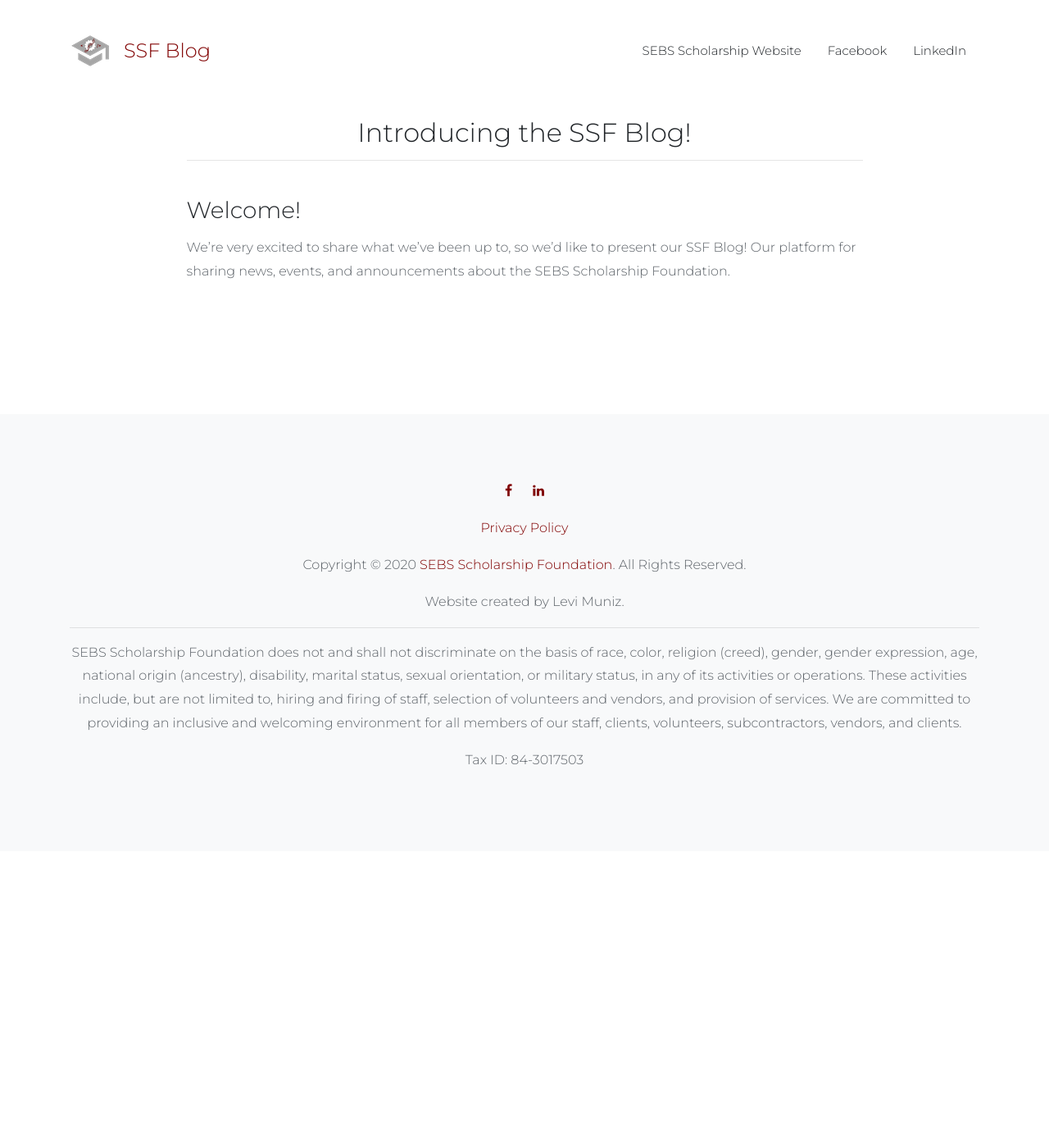
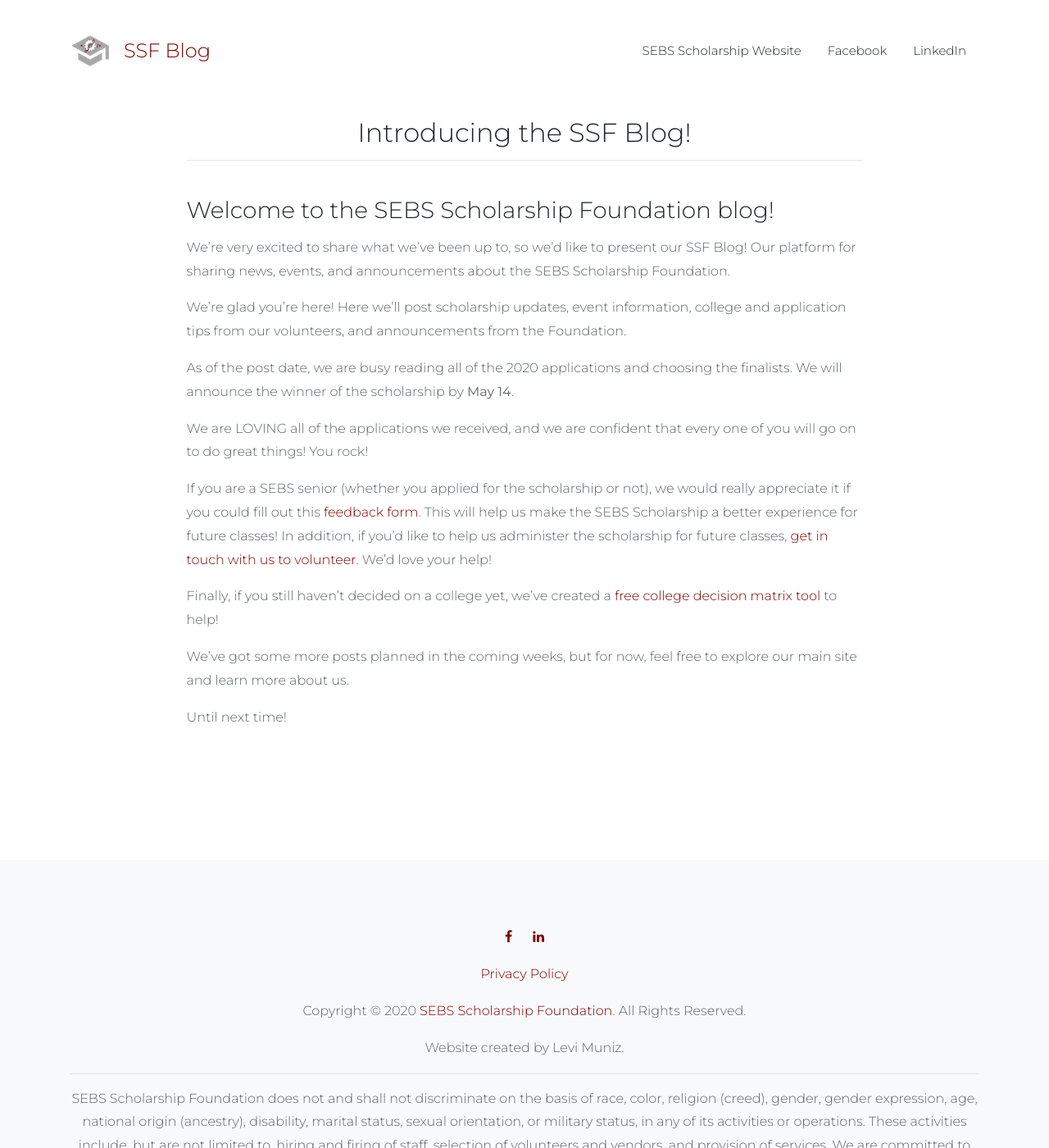
Before and after one commit to sebs-scholarship/Blog, a Jekyll site: the page built from _posts/2020-04-21-Welcome.md, in a window 1280 px wide and 1400 px high. Shown: the whole window at 82% size. Built offline with Jekyll 4.4.1, drawn with Linux system fonts in a browser that asks for light colours; comment, search, counter and statistics services are not loaded.

Commit message:
Changed welcome post to desired content
ADDED - College Decision Matrix excel sheet
CHANGED - Welcome post to reflect desired content

```diff
--- a/_posts/2020-04-21-Welcome.md
+++ b/_posts/2020-04-21-Welcome.md
@@ -1,9 +1,23 @@
 ---
 title: Introducing the SSF Blog!
-keywords: blog, post, welcome
+keywords: scholarship, update, feedback, college
 ---
 
-## Welcome!
+## Welcome to the SEBS Scholarship Foundation blog!
 
 We're very excited to share what we've been up to, so we'd like to present our SSF Blog! Our platform for sharing
 news, events, and announcements about the SEBS Scholarship Foundation.
+
+We’re glad you’re here! Here we’ll post scholarship updates, event information, college and application tips from our volunteers, and announcements from the Foundation.
+
+As of the post date, we are busy reading all of the 2020 applications and choosing the finalists. We will announce the winner of the scholarship by **May 14**.
+
+We are LOVING all of the applications we received, and we are confident that every one of you will go on to do great things! You rock!
+
+If you are a SEBS senior (whether you applied for the scholarship or not), we would really appreciate it if you could fill out this [feedback form](https://forms.gle/eqVD7GPhCsWQVdTY8). This will help us make the SEBS Scholarship a better experience for future classes! In addition, if you’d like to help us administer the scholarship for future classes, [get in touch with us to volunteer](https://forms.gle/PGQbzymeGPz1E7U27). We’d love your help!
+
+Finally, if you still haven’t decided on a college yet, we’ve created a [free college decision matrix tool](/assets/documents/College_Decision_Matrix.xlsx) to help!
+
+We’ve got some more posts planned in the coming weeks, but for now, feel free to explore our main site and learn more about us.
+
+Until next time!
```
Also changed, not shown: 1 other file.
